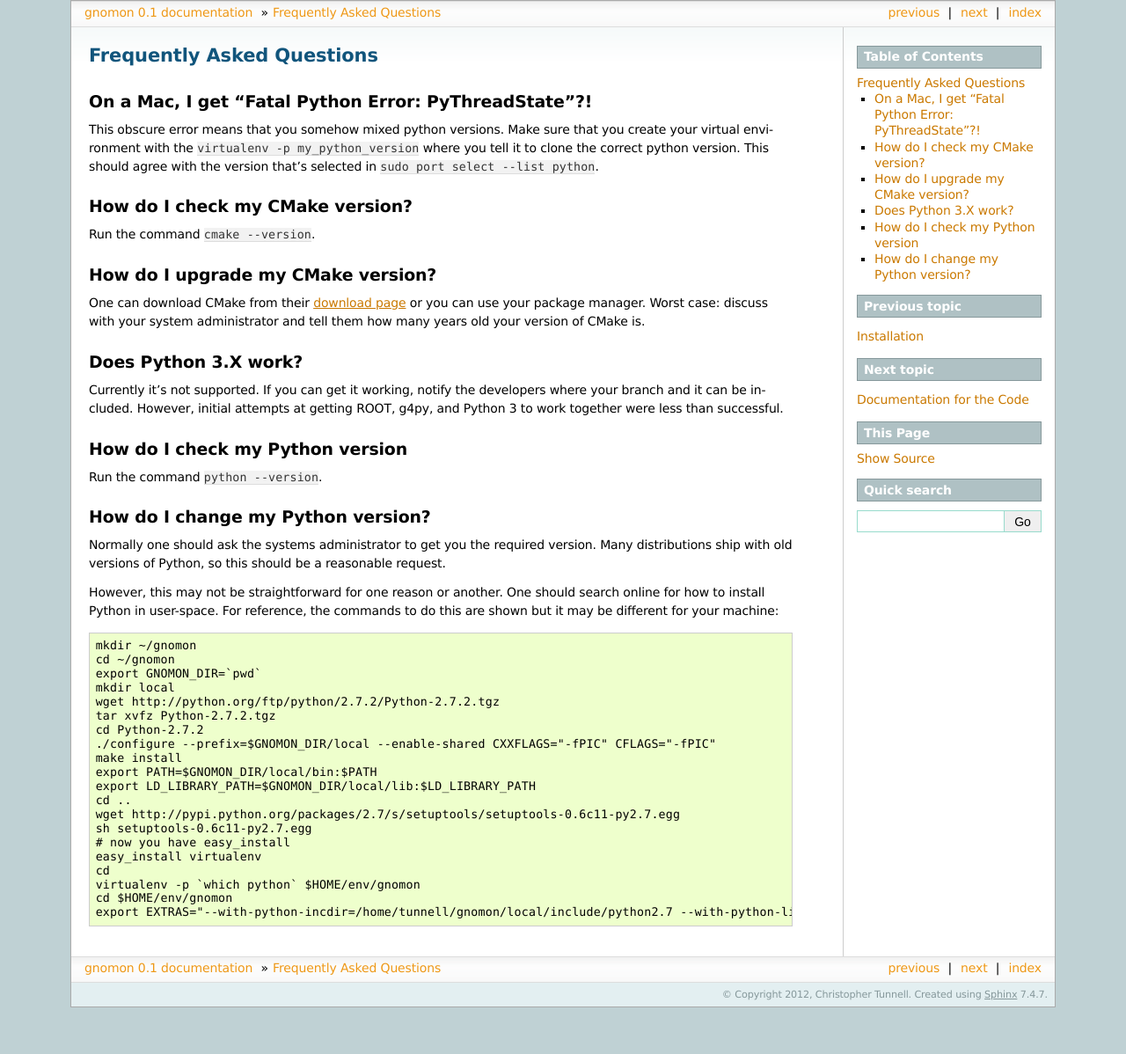
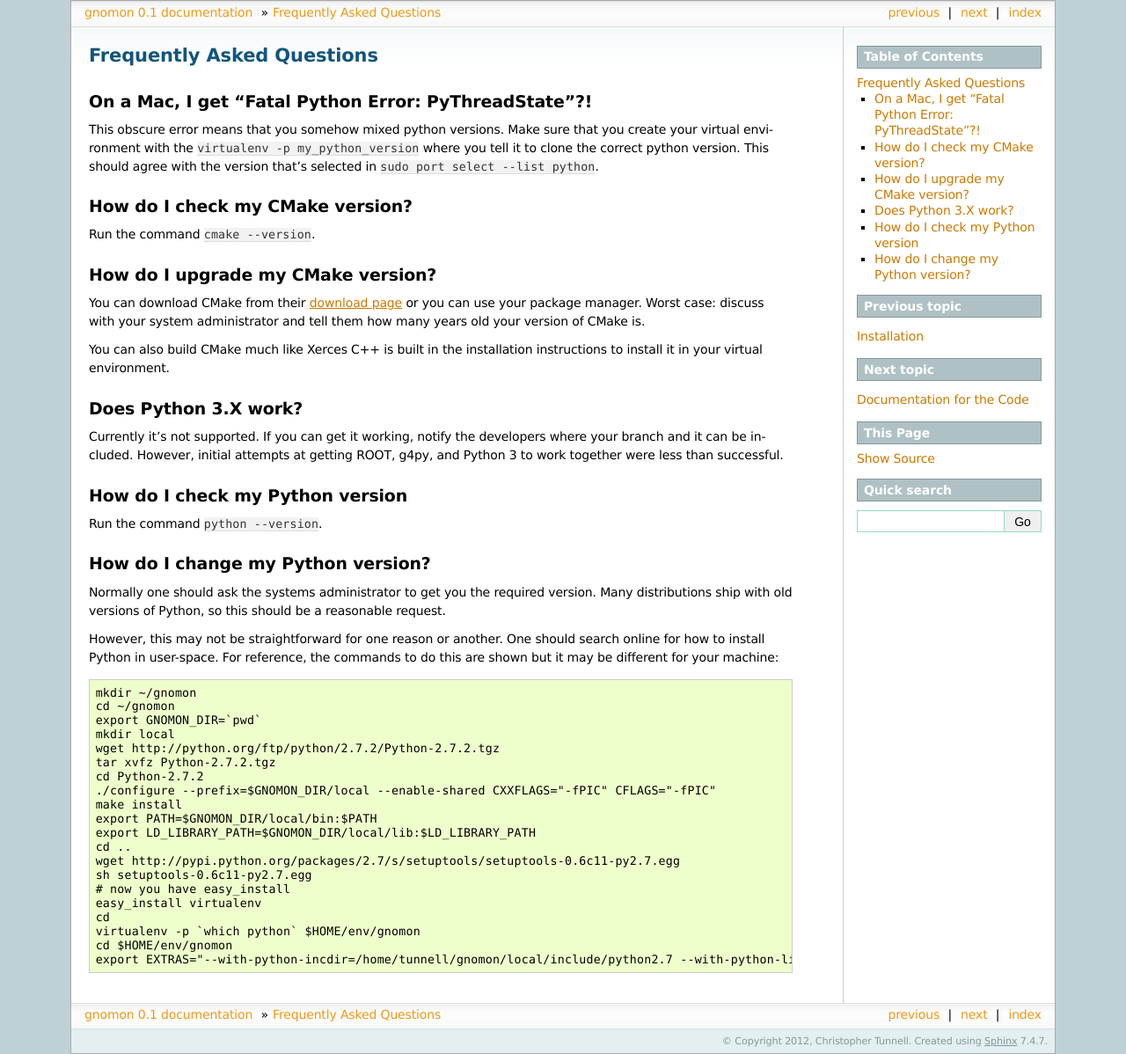
Before and after one commit to nuSTORM/gnomon, a Sphinx documentation site: the page built from doc/source/faq.rst, in a window 1280 px wide. Shown: the whole page at 88% size. Built offline with Sphinx 7.4.7, drawn with Linux system fonts in a browser that asks for light colours; before the commit the page ends 1145 px from its top, so only the background shows below that.

Commit message:
Doc tweaks

```diff
--- a/EventAction.py
+++ b/EventAction.py
@@ -3,7 +3,9 @@ each MC event."""
 
 import Geant4 as G4
 import Configuration
-from Digitize import VlenfSimpleDigitizer
+
+from processors.Digitize import VlenfSimpleDigitizer
+from processors.Utils import Compactor
 
 class VlenfEventAction(G4.G4UserEventAction):
     """The VLENF Event Action"""
@@ -16,6 +18,7 @@ class VlenfEventAction(G4.G4UserEventAction):
 
         self.processors = []
         self.processors.append(VlenfSimpleDigitizer())
+        self.processors.append(Compactor())
 
         #  (optionally) Used for telling SD to use bulk operations rather than
         #  individual commits.
--- a/doc/source/faq.rst
+++ b/doc/source/faq.rst
@@ -15,7 +15,9 @@ Run the command ``cmake --version``.
 How do I upgrade my CMake version?
 ----------------------------------
 
-One can download CMake from their `download page <http://cmake.org/cmake/resources/software.html>`_ or you can use your package manager.  Worst case: discuss with your system administrator and tell them how many years old your version of CMake is.
+You can download CMake from their `download page <http://cmake.org/cmake/resources/software.html>`_ or you can use your package manager.  Worst case: discuss with your system administrator and tell them how many years old your version of CMake is.
+
+You can also build CMake much like Xerces C++ is built in the installation instructions to install it in your virtual environment.
 
 Does Python 3.X work?
 ----------------------
```
